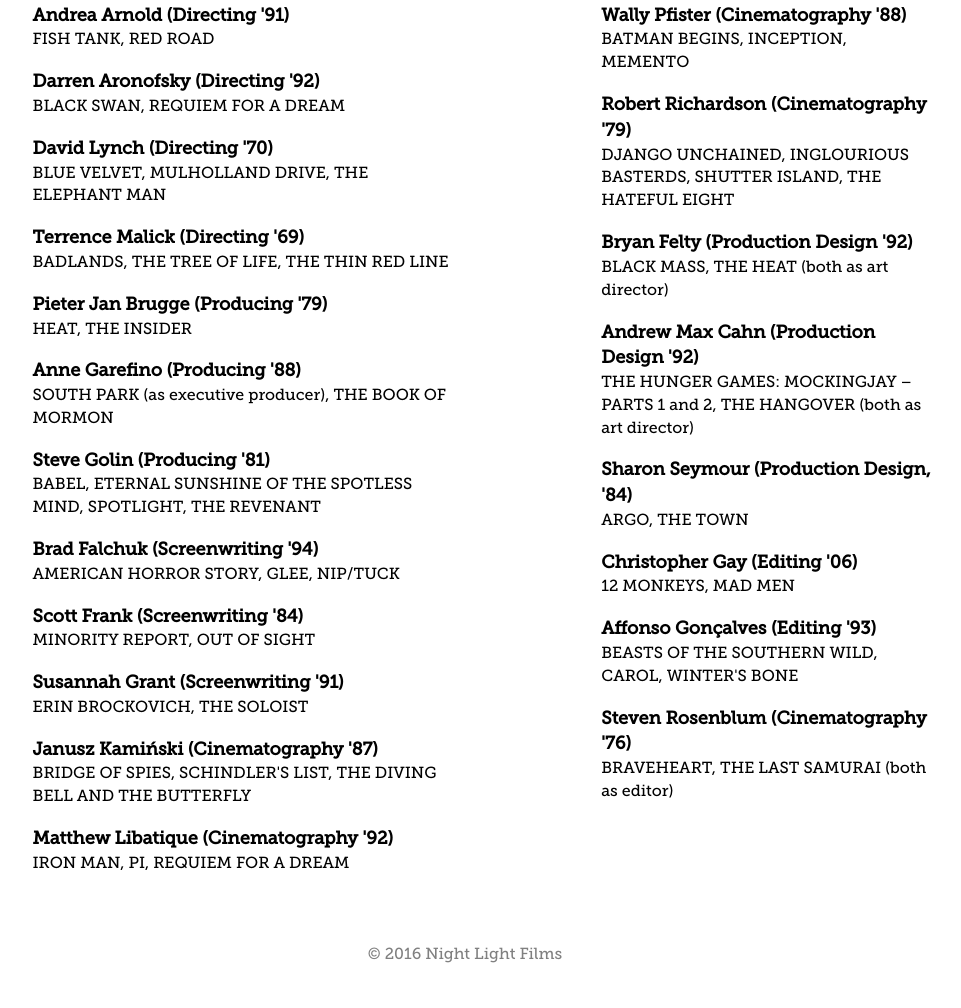
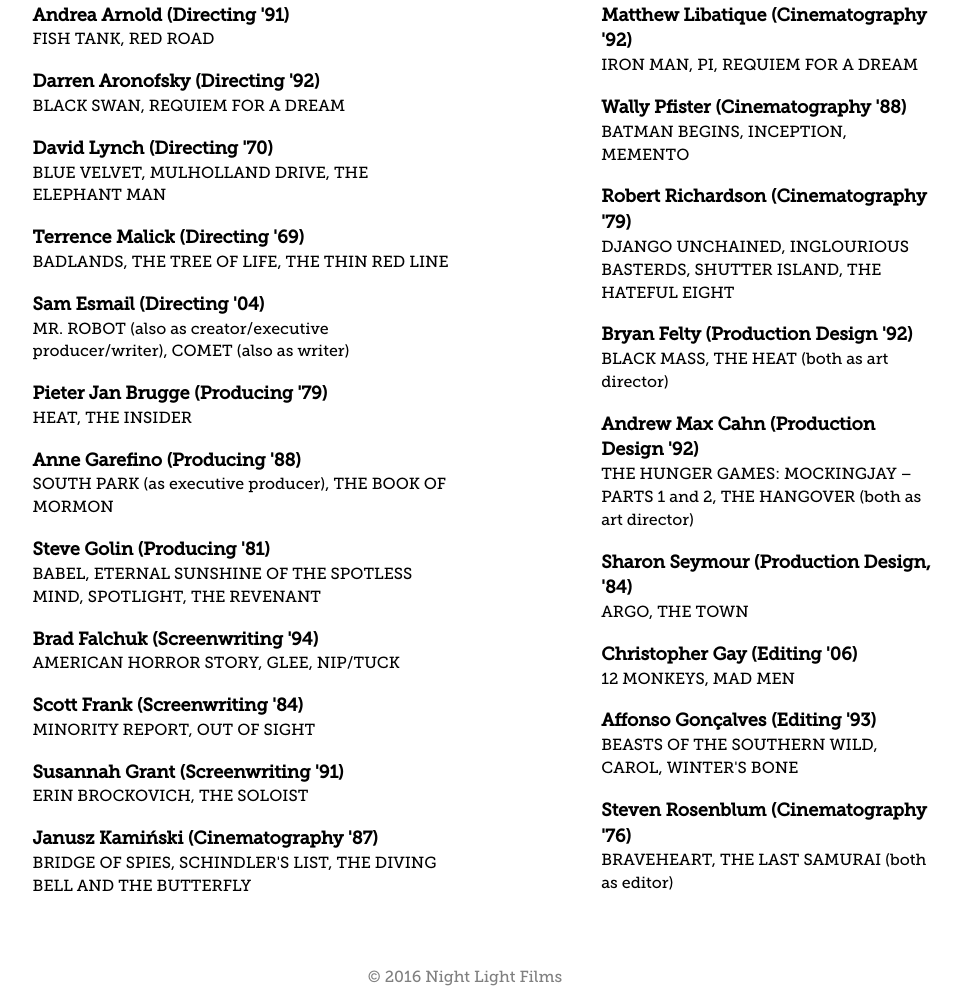
Before and after one commit to AndWeFell/andwefell.github.io, a website: page aboutafi.html in a window 1280 px wide. Shown: the part 1052-2060 px from the top of the page, without its empty margins (175-1136 px from the left). Before the commit the page ends 2038 px from the top, so only its background shows below. Drawn offline with Linux system fonts and the light colour scheme.

Commit message:
Adding alumni

```diff
--- a/aboutafi.html
+++ b/aboutafi.html
@@ -110,6 +110,9 @@
 
 							<li class='inkindlistitem'> <span style='font-weight: bold; font-size: 18px'> Terrence Malick (Directing '69) </span><br>
 							BADLANDS, THE TREE OF LIFE, THE THIN RED LINE </li>
+
+							<li class='inkindlistitem'> <span style='font-weight: bold; font-size: 18px'> Sam Esmail (Directing '04)</span><br>
+							MR. ROBOT (also as creator/executive producer/writer), COMET (also as writer)</li>
 						</div>
 						<div class='hideme'>
 							<li class='inkindlistitem'> <span style='font-weight: bold; font-size: 18px'> Pieter Jan Brugge (Producing '79) </span><br>
@@ -120,11 +123,11 @@
 
 							<li class='inkindlistitem'> <span style='font-weight: bold; font-size: 18px'> Steve Golin (Producing '81) </span><br>
 							BABEL, ETERNAL SUNSHINE OF THE SPOTLESS MIND, SPOTLIGHT, THE REVENANT  </li>
-
+						</div>
+						<div class='hideme'>
 							<li class='inkindlistitem'> <span style='font-weight: bold; font-size: 18px'> Brad Falchuk (Screenwriting '94) </span><br>
 							AMERICAN HORROR STORY, GLEE, NIP/TUCK </li>
-						</div>
-						<div class='hideme'>
+
 							<li class='inkindlistitem'> <span style='font-weight: bold; font-size: 18px'> Scott Frank (Screenwriting '84) </span><br>
 							MINORITY REPORT, OUT OF SIGHT </li>
 
@@ -134,14 +137,15 @@
 							<li class='inkindlistitem'> <span style='font-weight: bold; font-size: 18px'> Janusz Kamiński (Cinematography '87) </span><br>
 							BRIDGE OF SPIES, SCHINDLER'S LIST, THE DIVING BELL AND THE BUTTERFLY </li>
 
-							<li class='inkindlistitem'> <span style='font-weight: bold; font-size: 18px'> Matthew Libatique (Cinematography '92)</span><br>
-							IRON MAN, PI, REQUIEM FOR A DREAM </li>
 						</div>
 						</ul>
 					</div>
 					<div class='col-lg-5 col-lg-offset-1'>
 						<ul>
 						<div class='hideme'>
+							<li class='inkindlistitem'> <span style='font-weight: bold; font-size: 18px'> Matthew Libatique (Cinematography '92)</span><br>
+							IRON MAN, PI, REQUIEM FOR A DREAM </li>
+
 							<li class='inkindlistitem'> <span style='font-weight: bold; font-size: 18px'> Wally Pfister (Cinematography '88) </span><br>
 							BATMAN BEGINS, INCEPTION, MEMENTO </li>
 
@@ -157,11 +161,12 @@
 
 							<li class='inkindlistitem'> <span style='font-weight: bold; font-size: 18px'> Sharon Seymour (Production Design, '84) </span><br>
 							ARGO, THE TOWN </li>
+						</div>
+						<div class='hideme'>
 
 							<li class='inkindlistitem'> <span style='font-weight: bold; font-size: 18px'> Christopher Gay  (Editing '06) </span><br>
 							12 MONKEYS, MAD MEN</li>
-						</div>
-						<div class='hideme'>
+
 							<li class='inkindlistitem'> <span style='font-weight: bold; font-size: 18px'> Affonso Gonçalves (Editing '93) </span><br>
 							BEASTS OF THE SOUTHERN WILD, CAROL, WINTER'S BONE</li>
 
```
